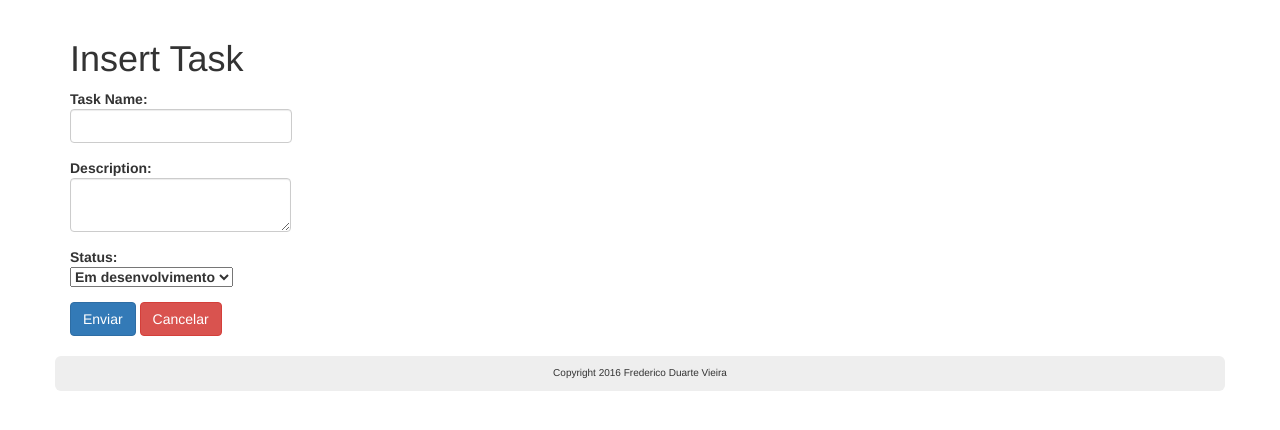
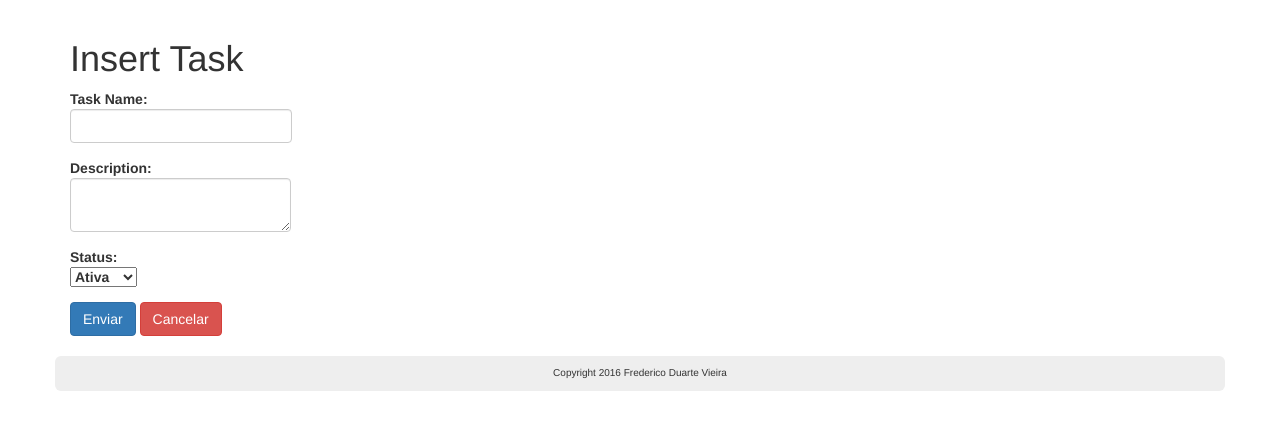
Before and after one commit to FredericoVieira/flask-todo, a Flask app: page /create in a window 1280 px wide. Shown: the part 51-481 px from the top of the page. Run offline with Flask 2, Linux system fonts and the light colour scheme; some libraries are stand-ins or nearby versions.

Commit message:
Updates tasks status for task active.

```diff
--- a/app/templates/task/_form.html
+++ b/app/templates/task/_form.html
@@ -35,10 +35,9 @@
     </p>
     <p>
         <label>Status:<br/>
-            <select name="status">
+            <select name="active">
                 <option value="0">Inativa</option>
-                <option selected value="1">Em desenvolvimento</option>
-                <option value="2">Concluída</option>
+                <option selected value="1">Ativa</option>
             </select>
         </label>
     </p>
--- a/app/templates/task/show.html
+++ b/app/templates/task/show.html
@@ -5,7 +5,7 @@
 
 <b>Name:</b> {{ task['name'] }} </br>
 <b>Description:</b> {{ task['description'] }} </br>
-<b>Status:</b> {% if task['status'] == '0' %} Inativa {% elif task['status'] == '1' %} Em desenvolvimento {% else %} Concluída {% endif %} </br>
+<b>Status:</b> {{ 'Inativa' if task['active'] == '0' else 'Ativa' }}</br>
 
 <a class="btn btn-primary pull-right" href="/">Voltar</a>
 
--- a/app/templates/task/showall.html
+++ b/app/templates/task/showall.html
@@ -8,7 +8,7 @@
         <b>Id:</b> {{ task['id'] }} </br>
         <b>Name:</b> {{ task['name'] }} </br>
         <b>Description:</b> {{ task['description'] }} </br>
-        <b>Status:</b> {% if task['status'] == '0' %} Inativa {% elif task['status'] == '1' %} Em desenvolvimento {% else %} Concluída {% endif %}  </br>
+        <b>Status:</b> {{ 'Inativa' if task['active'] == '0' else 'Ativa' }}</br>
     </p>
 {% endfor %}
 
--- a/app/views/task.py
+++ b/app/views/task.py
@@ -57,7 +57,7 @@ def contact():
 
 @mod.route('/showall/', methods=['GET'])
 def showall():
-    tasks = db.query('SELECT id, name, description, status FROM tasks')
+    tasks = db.query('SELECT id, name, description, active FROM tasks')
     return render_template('task/showall.html', tasks=tasks)
 
 
@@ -69,16 +69,14 @@ def get(task_id):
 
 @mod.route('/all')
 def all():
-    tasks = db.query('SELECT id, name, description, status FROM tasks')
+    tasks = db.query('SELECT id, name, description, active FROM tasks')
     all_tasks = []
     for task in tasks:
-        if task['status'] == '0':
-            status = 'Inativa'
-        elif task['status'] == '1':
-            status = 'Em desenvolvimento'
+        if task['active'] == '0':
+            active = 'Inativa'
         else:
-            status = 'Concluida'
-        all_tasks += [(task['id'], task['name'], task['description'], status)]
+            active = 'Ativa'
+        all_tasks += [(task['id'], task['name'], task['description'], active)]
 
     return jsonify(task_list=all_tasks)
     #return jsonify(task_list = [task for tasks in tasks.all()])
```
